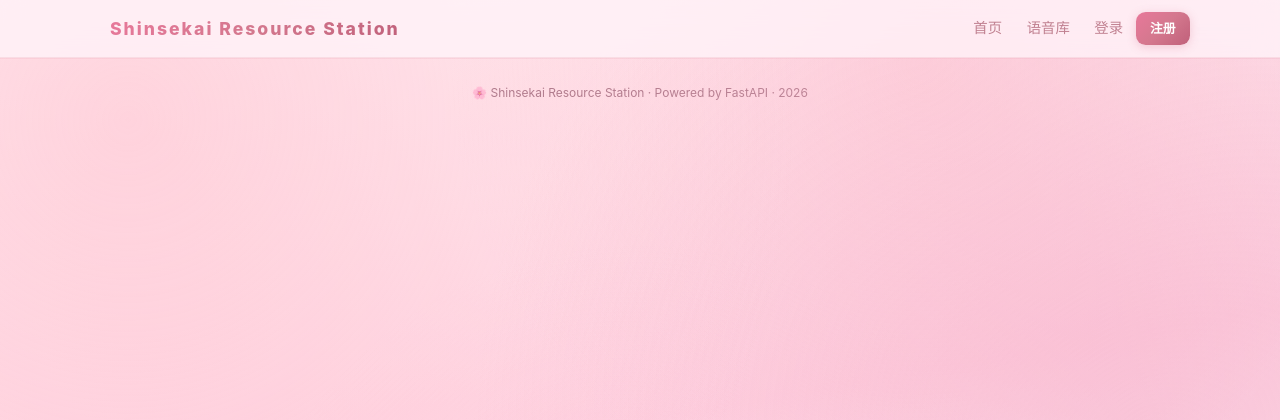
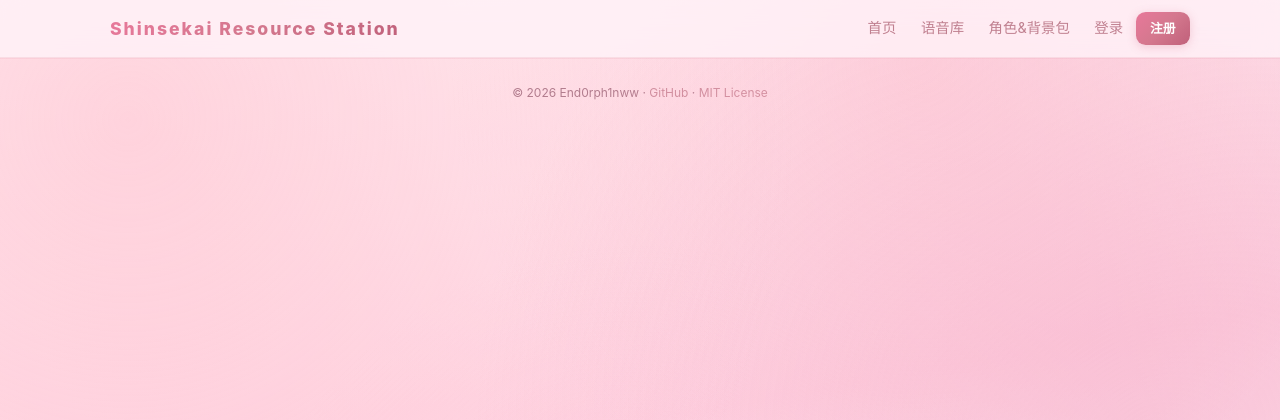
Before and after one commit to End0rph1nww/shinsekai-resource, a Python web app: template app/templates/site_base.html in a window 1280 px wide. Shown: the top 420 px of the page. Run offline with Jinja, Linux system fonts and the light colour scheme; the template is opened without the code that fills it, so the values that code supplies are empty.

Commit message:
fix: footer & nav — add license, deduplicate voice link, rename nav entry

```diff
--- a/app/templates/index.html
+++ b/app/templates/index.html
@@ -14,11 +14,10 @@
   </p>
   <div style="display:flex; justify-content:center; gap:0.75rem;">
     <a href="/register" class="btn btn-primary" style="padding:0.65rem 2rem; font-size:1rem;">立即注册</a>
-    <a href="/voices" class="btn btn-outline" style="padding:0.65rem 2rem; font-size:1rem;">浏览语音库</a>
   </div>
   <div style="display:flex; justify-content:center; gap:0.75rem; margin-top:1.2rem; flex-wrap:wrap;">
     <a href="/voices" style="display:inline-block; padding:0.55rem 1.6rem; border-radius:9999px; background:linear-gradient(135deg, #f0b0c0, #e898a8); color:#fff; text-decoration:none; font-size:0.88rem; font-weight:600; transition:all 0.2s;" onmouseover="this.style.transform='translateY(-1px)';this.style.boxShadow='0 4px 15px rgba(212,120,142,0.3)'" onmouseout="this.style.transform='';this.style.boxShadow=''">🌸 浏览语音库</a>
-    <a href="/resources" style="display:inline-block; padding:0.55rem 1.6rem; border-radius:9999px; background:linear-gradient(135deg, #f0b0c0, #e898a8); color:#fff; text-decoration:none; font-size:0.88rem; font-weight:600; transition:all 0.2s;" onmouseover="this.style.transform='translateY(-1px)';this.style.boxShadow='0 4px 15px rgba(212,120,142,0.3)'" onmouseout="this.style.transform='';this.style.boxShadow=''">📦 浏览社区资源</a>
+    <a href="/resources" style="display:inline-block; padding:0.55rem 1.6rem; border-radius:9999px; background:linear-gradient(135deg, #f0b0c0, #e898a8); color:#fff; text-decoration:none; font-size:0.88rem; font-weight:600; transition:all 0.2s;" onmouseover="this.style.transform='translateY(-1px)';this.style.boxShadow='0 4px 15px rgba(212,120,142,0.3)'" onmouseout="this.style.transform='';this.style.boxShadow=''">📦 浏览社区角色包 & 背景包资源</a>
   </div>
   <p style="margin-top:2rem; font-size:0.85rem; color:var(--muted); line-height:2;">
     🌸 已有 <strong style="color:var(--pink-dark);">{{ voices_count }}</strong> 个 Voice ID 可供调用<br>
--- a/app/templates/site_base.html
+++ b/app/templates/site_base.html
@@ -140,6 +140,7 @@
     <div>
       <a href="/">首页</a>
       <a href="/voices">语音库</a>
+      <a href="/resources">角色&amp;背景包</a>
       <span id="nav-auth">
         <a href="/login">登录</a>
         <a href="/register" class="btn btn-primary btn-sm" style="margin-left:0.5rem">注册</a>
@@ -153,7 +154,7 @@
 </nav>
 <main>{% block content %}{% endblock %}</main>
 <footer>
-  <p>🌸 Shinsekai Resource Station · Powered by FastAPI · 2026</p>
+  <p>&copy; 2026 End0rph1nww &middot; <a href="https://github.com/End0rph1nww/shinsekai-resource" style="color:var(--soft);text-decoration:none;">GitHub</a> &middot; <a href="https://github.com/End0rph1nww/shinsekai-resource/blob/main/LICENSE" style="color:var(--soft);text-decoration:none;">MIT License</a></p>
 </footer>
 
 <script>
```
Also changed, not shown: 1 other file.
